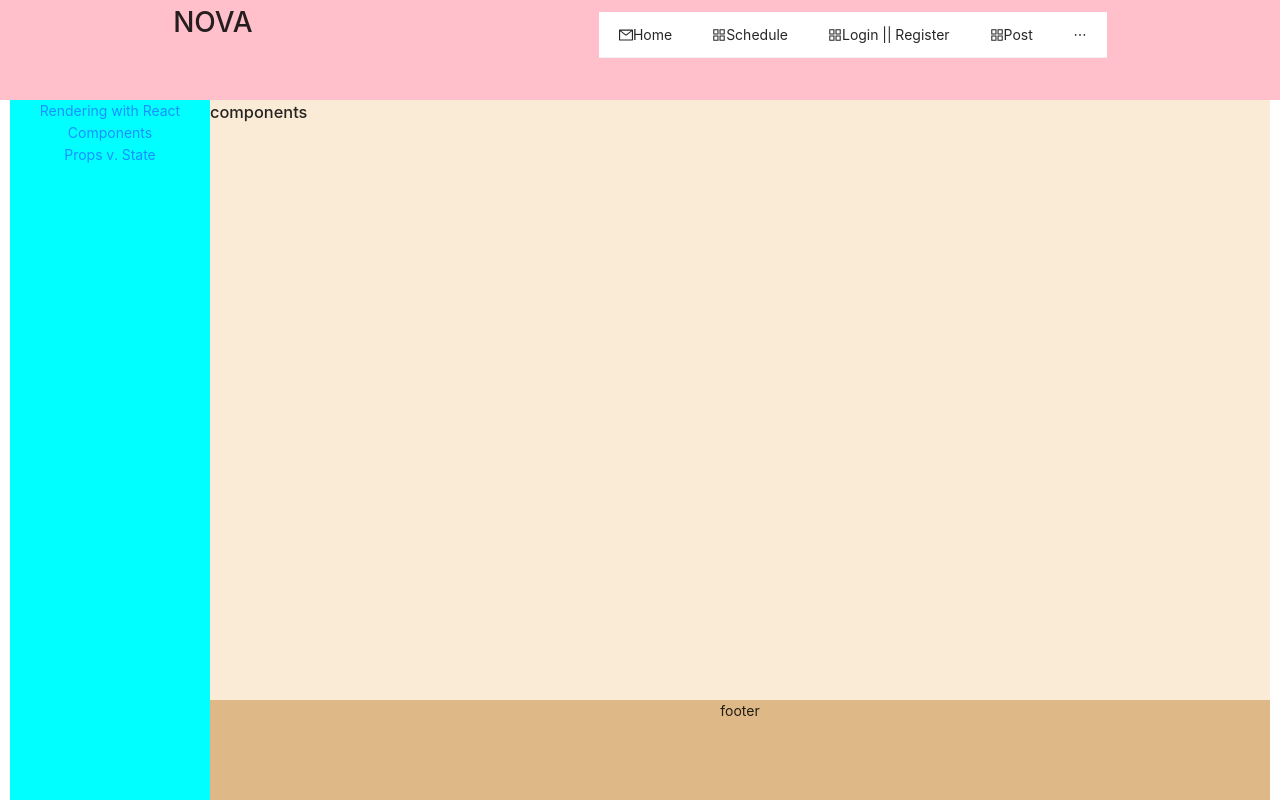
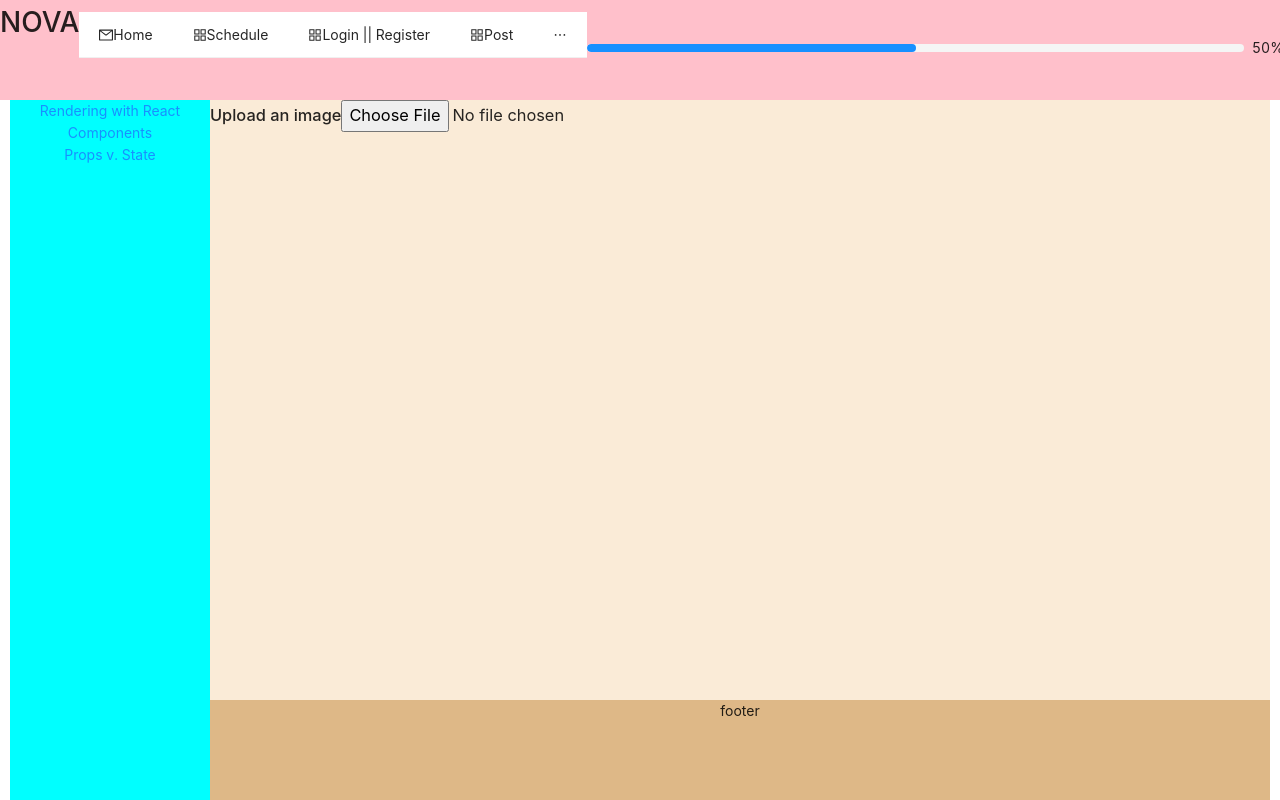
Before and after one commit to bnlWhale/novademo, a React (Create React App) app: page /mainStage/components in a window 1280 px wide. Built offline with nearby package versions, Linux system fonts and the light colour scheme.

Commit message:
add progress bar

```diff
--- a/src/App.js
+++ b/src/App.js
@@ -24,7 +24,6 @@ class App extends React.Component {
     render() {
 
         const {wasLogin} = this.props;
-        alert(wasLogin);
         return (
             <Router>
                 <div className="App">
@@ -49,6 +48,9 @@ class App extends React.Component {
                         </Route>
                         <Route path="/welcomePage">
                             <WelcomePage/>
+                        </Route>
+                        <Route path="/homePage">
+                            <HomePage/>
                         </Route>
                     </Switch>
 
--- a/src/components/container/HeaderNavibar.js
+++ b/src/components/container/HeaderNavibar.js
@@ -11,6 +11,8 @@ import MergeCellsOutlined, {
 import {connect} from "react-redux";
 import {ActionKey} from "../dataprocessor/dataActions";
 import axios from "../utils/AxiosAPI";
+import 'antd/dist/antd.css';
+import { Progress, Button } from 'antd';
 
 const {SubMenu} = Menu;
 
@@ -111,11 +113,12 @@ class HeaderNavibar extends React.Component {
                         Post
                     </Menu.Item>
                     <Menu.Item key="profile">
-                        <Link to="/mainStage"/>
+                        <Link to="/homePage"/>
                         <AppstoreOutlined/>
                         Profile
                     </Menu.Item>
                 </Menu>
+                <Progress percent={50}/>
             </div>
 
 
--- a/src/components/container/HomePage.js
+++ b/src/components/container/HomePage.js
@@ -1,6 +1,7 @@
 import "../cssdir/HomePageCss.css"
 import * as React from "react";
 import {getTxtArray, getItemArray} from "../utils/Utils";
+import PreviewImageUpload from "./PreviewImageUpload";
 
 class HomePage extends React.Component{
 
@@ -12,7 +13,15 @@ class HomePage extends React.Component{
 
         return(
             <div>
-                {getTxtArray(22,"MainStage_right_content")}
+                <div>
+                    <PreviewImageUpload/>
+                </div>
+                <div>
+                    {getTxtArray(22,"MainStage_right_content")}
+                </div>
+                <div className="main_footer">
+                    footer
+                </div>
             </div>
 
         )
--- /dev/null
+++ b/src/components/container/ImageFile.js
@@ -0,0 +1,59 @@
+import * as React from 'react';
+
+
+class ImageFile extends React.Component {
+    constructor(props){
+        super(props);
+        this.state = {
+            id : "someUniqueId", // I would use this.props.id for a real world implementation
+            imageURI : null
+        }
+    }
+
+    buildImgTag(){
+        let imgTag = null;
+        if (this.state.imageURI !== null)
+            imgTag = (<div className="row">
+                <div className="small-9 small-centered columns">
+                    <img className="thumbnail" src={this.state.imageURI}></img>
+                </div>
+            </div>);
+        return imgTag;
+    }
+
+    readURI(e){
+        if(e.target.files && e.target.files[0]){
+            let reader = new FileReader();
+            reader.onload = function(ev){
+                this.setState({imageURI:ev.target.result});
+            }.bind(this);
+            reader.readAsDataURL(e.target.files[0]);
+        }
+    }
+
+    handleChange(e){
+        this.readURI(e); // maybe call this with webworker or async library?
+        if (this.props.onChange !== undefined)
+            this.props.onChange(e); // propagate to parent component
+    }
+
+    render() {
+        const imgTag = this.buildImgTag();
+
+        return <div>
+            <label
+                htmlFor={this.state.id}
+                className="button">
+                Upload an image
+            </label>
+            <input
+                id={this.state.id}
+                type="file"
+                onChange={this.handleChange.bind(this)}
+                className="show-for-sr" />
+            {imgTag}
+        </div>;
+    }
+}
+
+export default ImageFile;
--- a/src/components/container/MainStage.js
+++ b/src/components/container/MainStage.js
@@ -12,6 +12,8 @@ import {
     useParams,
     useRouteMatch
 } from "react-router-dom";
+import ImageFile from "./ImageFile";
+import PreviewImageUpload from "./PreviewImageUpload";
 
 function MainStage() {
 
@@ -49,6 +51,15 @@ function Topic() {
     // of the URL indicates a placeholder that we can
     // get from `useParams()`.
     let { topicId } = useParams();
+    switch (topicId) {
+        case "components":
+            topicId = <ImageFile/>;
+            break;
+        case "rendering":
+            topicId = <PreviewImageUpload/>;
+        default:break;
+    }
+
 
     return (
         <div>
--- /dev/null
+++ b/src/components/container/PreviewImageUpload.js
@@ -0,0 +1,40 @@
+import * as React from 'react'
+
+
+const style = {
+    image: {
+        border: '1px solid #ccc',
+        background: '#fefefe',
+        width: '400px',
+        height: '300px',
+    },
+};
+
+
+class PreviewImageUpload extends React.Component{
+
+    constructor(props){
+        super(props)
+        this.state = {
+            file: null
+        }
+        this.handleChange = this.handleChange.bind(this)
+    }
+
+    handleChange(event) {
+        this.setState({
+            file: URL.createObjectURL(event.target.files[0])
+        })
+    }
+    render() {
+        return (
+            <div>
+                <input type="file" onChange={this.handleChange}/>
+                <img src={this.state.file}   style={style.image} width={240}
+                     height={240}/>
+            </div>
+        );
+    }
+}
+
+export default PreviewImageUpload;
--- a/src/components/container/UploadPage.js
+++ b/src/components/container/UploadPage.js
@@ -10,23 +10,25 @@ class UploadPage extends React.Component {
     };
 
 
-     config = {
-        onUploadProgress: function(progressEvent) {
-            const percentCompleted = Math.round( (progressEvent.loaded * 100) / progressEvent.total );
-            console.log("uploadPage:"+percentCompleted);
+    config = {
+        onUploadProgress: function (progressEvent) {
+            const percentCompleted = Math.round((progressEvent.loaded * 100) / progressEvent.total);
+            console.log("uploadPage:" + percentCompleted);
         },
-        showRespState: e=>{
+        showRespState: e => {
             console.log(e);
         }
     };
-
 
 
     // On file select (from the pop up)
     onFileChange = event => {
 
         // Update the state
-        this.setState({ selectedFile: event.target.files[0] });
+        this.setState({
+            selectedFile: event.target.files[0],
+            selectedFilePath: event.target.files[0].mozFullPath
+        });
 
     };
 
@@ -44,27 +46,25 @@ class UploadPage extends React.Component {
         );
 
         // Details of the uploaded file
-        console.log(this.state.selectedFile);
+        console.log("file path:"+this.state.selectedFilePath);
 
         // Request made to the backend api
         // Send formData object
-       // axios.post("api/uploadfile", formData);
-        axios.post('uploadFile', formData, this.config).then(response=>{
-           console.log("upload file:"+response.config);
-           this.showObject(response.config);
+
+        axios.post('uploadFile', formData, this.config).then(response => {
+            console.log("upload file:" + response.config);
+            this.showObject(response.config);
             response.config.showRespState(response.status);
-        }).catch(error=>{
-            console.log("upload file:"+error);
+        }).catch(error => {
+            console.log("upload file:" + error);
         });
     };
 
-    showObject = obj =>{
-        for(let key in obj){
-           console.log(key)
+    showObject = obj => {
+        for (let key in obj) {
+            console.log(key)
         }
     }
-
-
 
 
     // File content to be displayed after
@@ -87,7 +87,7 @@ class UploadPage extends React.Component {
         } else {
             return (
                 <div>
-                    <br />
+                    <br/>
                     <h4>Choose before Pressing the Upload button</h4>
                 </div>
             );
@@ -105,7 +105,7 @@ class UploadPage extends React.Component {
                     File Upload using React!
                 </h3>
                 <div>
-                    <input type="file" onChange={this.onFileChange} />
+                    <input type="file" onChange={this.onFileChange}/>
                     <button onClick={this.onFileUpload}>
                         Upload!
                     </button>
```
